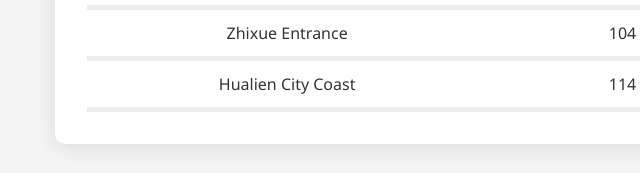
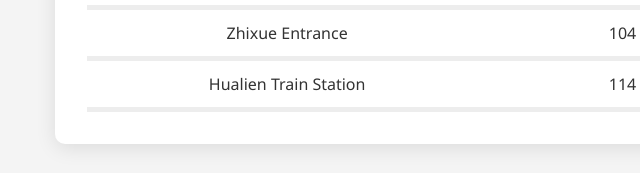
Before and after one commit to Spncee/SlotSense, a plain HTML site: page lot.html in a window 1280 px wide. Shown: the part 629-802 px from the top of the page, 3-643 px from the left. Drawn offline with Linux system fonts and the light colour scheme.

Commit message:
Update lot.html

```diff
--- a/lot.html
+++ b/lot.html
@@ -114,7 +114,7 @@
             <td><span class="status">-</span></td>
           </tr>
           <tr>
-            <td>Hualien City Coast</td>
+            <td>Hualien Train Station</td>
             <td class="total-cell">0</td>
             <td class="available-cell">0</td>
             <td><span class="status">-</span></td>
```
